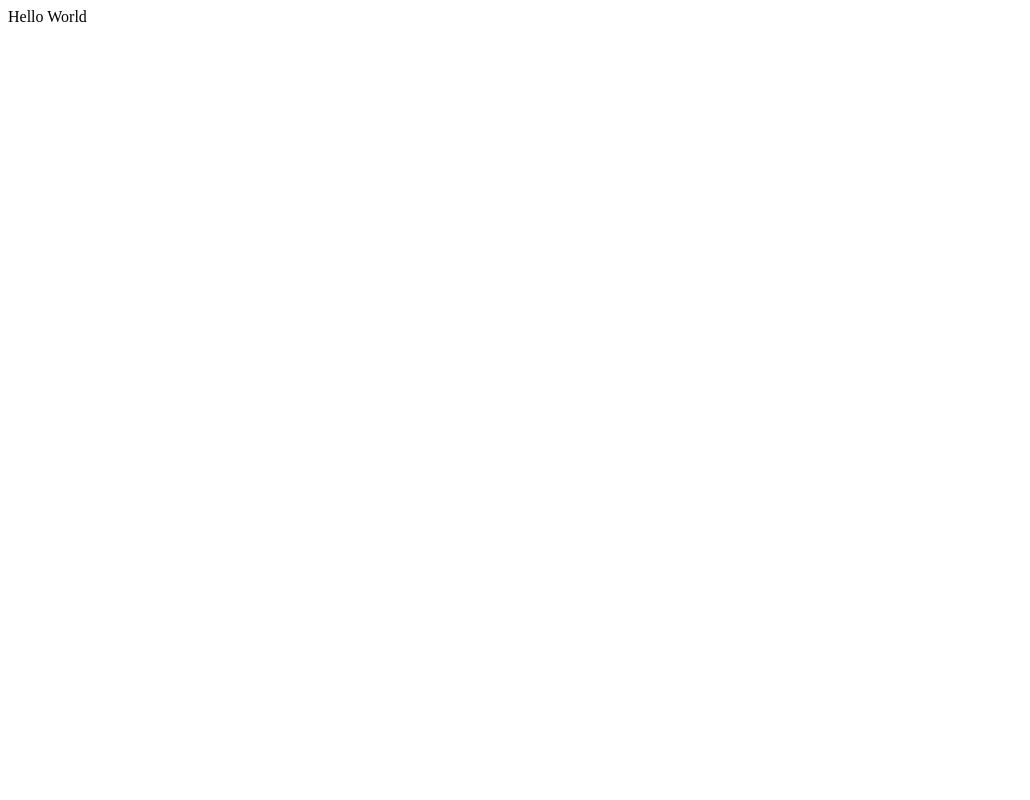
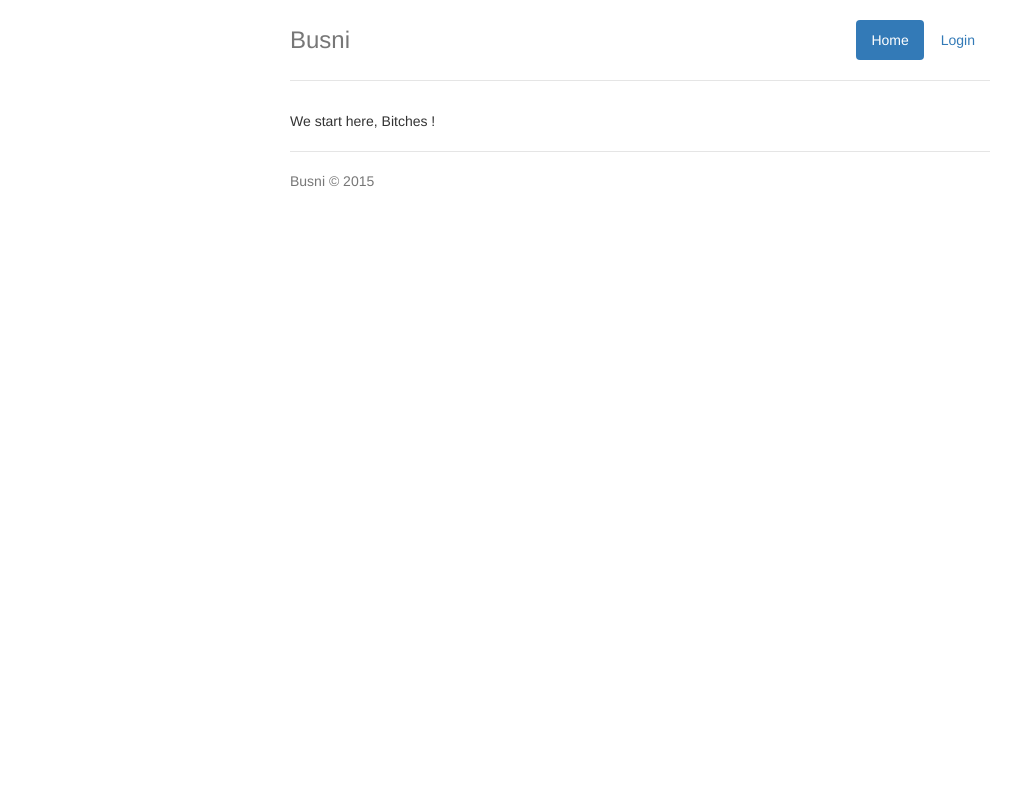
Before and after one commit to suyeon17/Appstrike, a PHP site: page / in a window 1280 px wide. Before the commit the part shown is almost empty. Shown: the whole page, without its empty margins (0-1030 px from the left). Run offline with PHP 8.4, Linux system fonts and the light colour scheme; some libraries are stand-ins or nearby versions.

Commit message:
we start, bitches

```diff
--- /dev/null
+++ b/assets/css/theme.css
@@ -0,0 +1,79 @@
+/* Space out content a bit */
+body {
+  padding-top: 20px;
+  padding-bottom: 20px;
+}
+
+/* Everything but the jumbotron gets side spacing for mobile first views */
+.header,
+.marketing,
+.footer {
+  padding-right: 15px;
+  padding-left: 15px;
+}
+
+/* Custom page header */
+.header {
+  padding-bottom: 20px;
+  border-bottom: 1px solid #e5e5e5;
+}
+/* Make the masthead heading the same height as the navigation */
+.header h3 {
+  margin-top: 0;
+  margin-bottom: 0;
+  line-height: 40px;
+}
+
+/* Custom page footer */
+.footer {
+  padding-top: 19px;
+  color: #777;
+  border-top: 1px solid #e5e5e5;
+}
+
+/* Customize container */
+@media (min-width: 768px) {
+  .container {
+    max-width: 730px;
+  }
+}
+.container-narrow > hr {
+  margin: 30px 0;
+}
+
+/* Main marketing message and sign up button */
+.jumbotron {
+  text-align: center;
+  border-bottom: 1px solid #e5e5e5;
+}
+.jumbotron .btn {
+  padding: 14px 24px;
+  font-size: 21px;
+}
+
+/* Supporting marketing content */
+.marketing {
+  margin: 40px 0;
+}
+.marketing p + h4 {
+  margin-top: 28px;
+}
+
+/* Responsive: Portrait tablets and up */
+@media screen and (min-width: 768px) {
+  /* Remove the padding we set earlier */
+  .header,
+  .marketing,
+  .footer {
+    padding-right: 0;
+    padding-left: 0;
+  }
+  /* Space out the masthead */
+  .header {
+    margin-bottom: 30px;
+  }
+  /* Remove the bottom border on the jumbotron for visual effect */
+  .jumbotron {
+    border-bottom: 0;
+  }
+}
--- a/index.php
+++ b/index.php
@@ -1,3 +1,37 @@
-<?php
-echo 'Hello World';
-?>
+<html>
+	<head>
+		<title>Busni</title>
+		<script src="//code.jquery.com/jquery-1.11.3.min.js"></script>
+		<script src="//code.jquery.com/jquery-migrate-1.2.1.min.js"></script>
+		<!-- Latest compiled and minified JavaScript -->
+		<script src="https://maxcdn.bootstrapcdn.com/bootstrap/3.3.5/js/bootstrap.min.js" integrity="sha512-K1qjQ+NcF2TYO/eI3M6v8EiNYZfA95pQumfvcVrTHtwQVDG+aHRqLi/ETn2uB+1JqwYqVG3LIvdm9lj6imS/pQ==" crossorigin="anonymous"></script>
+		<!-- Latest compiled and minified CSS -->
+		<link rel="stylesheet" href="https://maxcdn.bootstrapcdn.com/bootstrap/3.3.5/css/bootstrap.min.css" integrity="sha512-dTfge/zgoMYpP7QbHy4gWMEGsbsdZeCXz7irItjcC3sPUFtf0kuFbDz/ixG7ArTxmDjLXDmezHubeNikyKGVyQ==" crossorigin="anonymous">
+		<link rel="stylesheet" href="assets/css/theme.css">
+	</head>
+
+	<body>
+		<div class="container">
+	      <div class="header clearfix">
+	        <nav>
+	          <ul class="nav nav-pills pull-right">
+	            <li role="presentation" class="active"><a href="#">Home</a></li>
+	            <li role="presentation"><a href="#">Login</a></li>
+	          </ul>
+	        </nav>
+	        <h3 class="text-muted">Busni</h3>
+	      </div>
+
+	      <div>
+	      	We start here, Bitches !
+	      	<br>
+	      	<br>
+	      </div>
+
+	      <footer class="footer">
+	        <p>Busni &copy; 2015</p>
+	      </footer>
+
+	    </div> <!-- /container -->
+	</body>
+</html>
```
Also changed, not shown: assets/images/gay.jpg (added).
